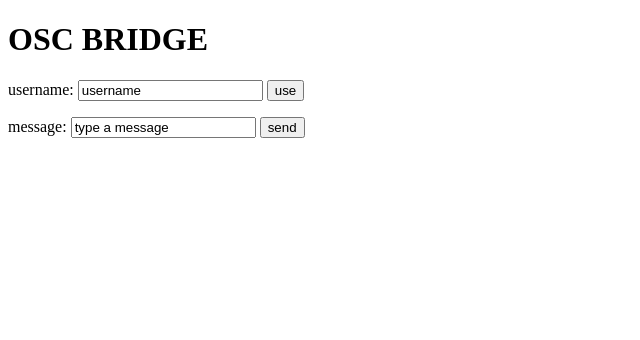
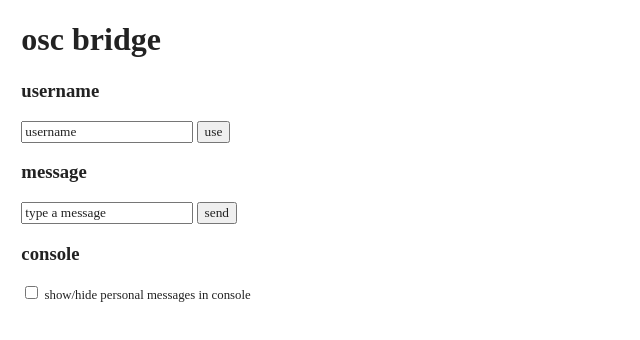
Before and after one commit to tmhglnd/osc-midi-bridge, a website: page public/index.html in a window 1280 px wide. Shown: the whole page, without its empty margins (0-640 px from the left). Drawn offline with nearby package versions, Linux system fonts and the light colour scheme; no server answers.

Commit message:
added console for messages

```diff
--- a/public/index.html
+++ b/public/index.html
@@ -1,7 +1,24 @@
 <!DOCTYPE html>
 <html>
 <head>
-  <title>OSC-Networking</title>
+  <title>osc bridge</title>
+
+  <style>
+    body {
+      background-color: #white;
+      padding-left: 10pt;
+    }
+
+    * {
+      text-align: left;
+      font-family: "Andale Mono";
+      color: #222222;
+    }
+
+    p {
+      font-size: 0.8em;
+    }
+  </style>
 
   <script src="https://cdnjs.cloudflare.com/ajax/libs/socket.io/2.3.0/socket.io.js"></script>
 
@@ -12,15 +29,24 @@
     console.log(user);
     socket.emit('user', user.name);
 
-    socket.on('message', function(msg) {
-      if (msg[0] !== user.name){
-        console.log('received message:', msg);
+    // var msgHist = [];
+    var logMsg = false;
+
+    socket.on('message', (msg) => {
+      var m = {
+        'user' : msg[0],
+        'content' : msg.slice(1, msg.length)
+      }
+
+      if (m.user !== user.name || logMsg){
+        console.log('received message:', m);
+        // msgHist.unshift(m);
+
+        var p = document.createElement("P");
+        p.innerHTML = JSON.stringify(m);
+        document.getElementById('log').prepend(p);
       }
     });
-
-    // setInterval(() => {
-    //   socket.emit('message', [user.name, "is sending"]);
-    // }, 2000);
 
     function submitUser(){
       user.name = document.getElementById("user").value;
@@ -30,19 +56,40 @@
       var msg = document.getElementById("msg").value;
       socket.emit('message', [user.name, msg]);
     }
+
+    function showMsg(){
+      console.log("show", document.getElementById("show").checked);
+      logMsg = document.getElementById("show").checked;
+    }
+
+    setInterval(() => {
+      socket.emit('message', [user.name, "testing..."]);
+    }, 1000);
+
   </script>
 </head>
 <body>
-  <h1>OSC BRIDGE</h1>
+  <h1>osc bridge</h1>
 
-  <p> username:
-    <input type="text" id="user" value="username">
+  <h3>username</h3>
+  <p>
+      <input type="text" id="user" value="username" onEnter="submitUser()">
     <button onclick="submitUser()">use</button>
   </p>
 
-  <p> message:
+  <h3>message</h3>
+  <p>
     <input type="text" id="msg" value="type a message">
     <button onclick="submitMessage()">send</button>
+  </p>
+
+  <h3>console</h3>
+  <p>
+    <input type="checkbox" id="show" onClick="showMsg()">
+    show/hide personal messages in console
+  </p>
+  <p>
+    <div id="log"></div>
   </p>
 
 </body>
```
